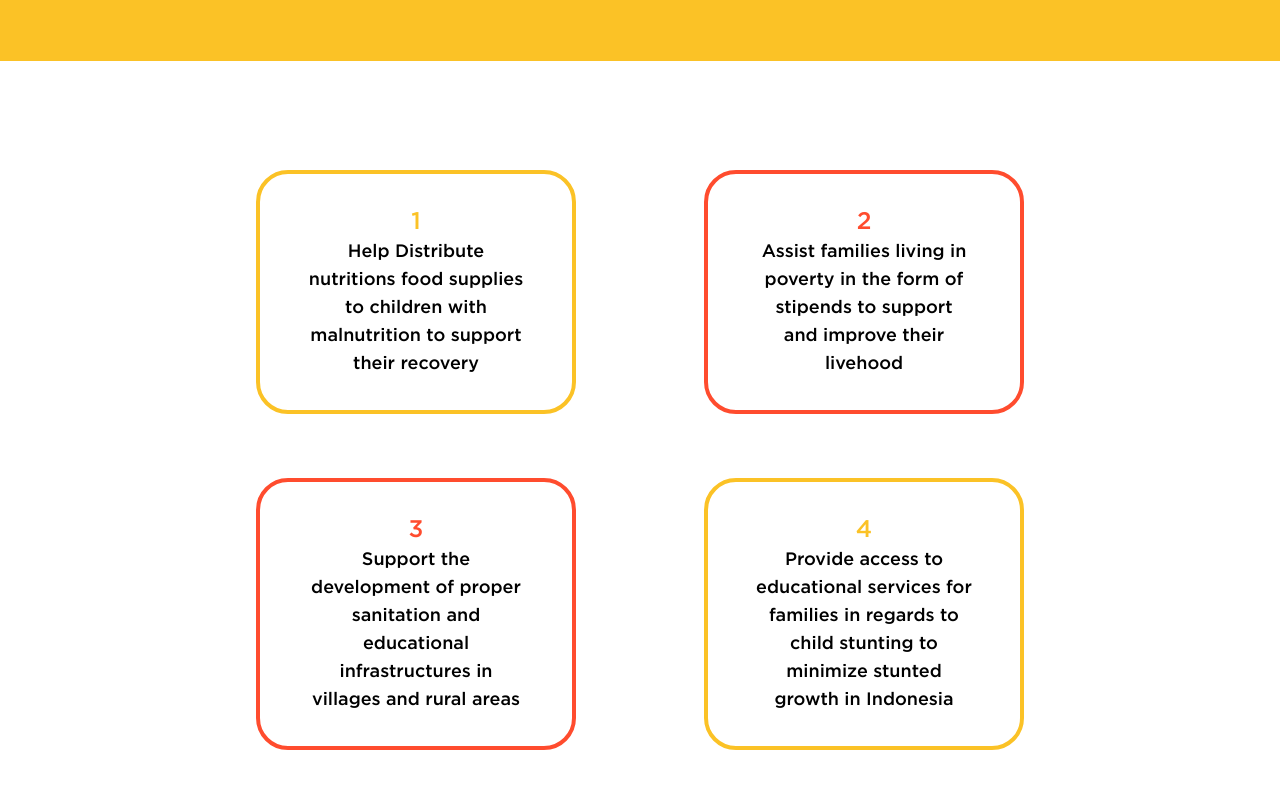
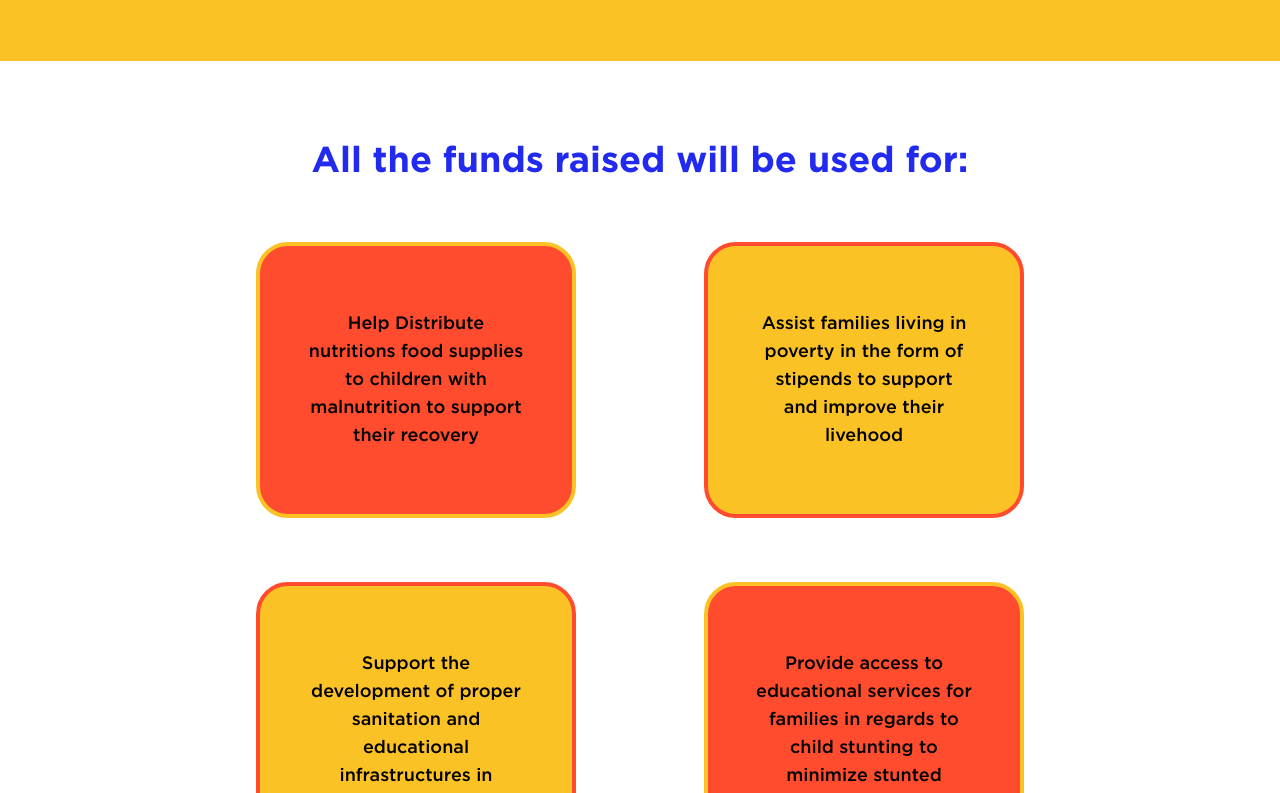
Before and after one commit to alfonsus20/yadayouth-react-v1, a React (Create React App) app: page /donate in a window 1280 px wide. Shown: the part 1260-2053 px from the top of the page. Built offline with nearby package versions, Linux system fonts and the light colour scheme; what @tailwindcss/typography would draw is missing.

Commit message:
Change donation goal section content

```diff
--- a/package.json
+++ b/package.json
@@ -14,7 +14,6 @@
     "react": "^17.0.1",
     "react-dom": "^17.0.1",
     "react-router-dom": "^5.2.0",
-    "react-router-hash-link": "^2.4.0",
     "react-scripts": "4.0.3",
     "react-scroll": "^1.8.2",
     "react-slick": "^0.28.1",
--- a/src/components/DonationCard.js
+++ b/src/components/DonationCard.js
@@ -2,12 +2,12 @@ import React from "react";
 
 const DonationCard = ({goal, idx}) => {
   const color = idx % 4 === 0 || idx % 4 === 3 ? "yellow" : "orange";
+  const bgColor = idx % 4 === 0 || idx % 4 === 3 ? "orange" : "yellow";
   return (
     <div className="px-4 lg:px-16 py-4 lg:py-8 w-full lg:w-1/2 text-lg">
       <div
-        className={`px-4 lg:px-12 py-8 border-4 border-${color} rounded-2xl text-center`}
+        className={`px-4 lg:px-12 py-16 border-4 border-${color} bg-${bgColor} rounded-2xl text-center`}
       >
-        <span className={`text-${color} text-2xl`}>{idx + 1}</span>
         <p>{goal}</p>
       </div>
     </div>
--- a/src/components/Navbar/NavLink.js
+++ b/src/components/Navbar/NavLink.js
@@ -1,7 +1,6 @@
 import React from "react";
 import { Link, useLocation } from "react-router-dom";
 import { Link as LinkScroll } from "react-scroll";
-import { HashLink } from "react-router-hash-link";
 
 const NavLink = ({ text, pathname, hash, mobile, toggleMenu }) => {
   const location = useLocation();
@@ -16,13 +15,6 @@ const NavLink = ({ text, pathname, hash, mobile, toggleMenu }) => {
       </Link>
     );
   }
-
-  const scrollWidthOffset = (el) => {
-    const yCoordinate = el.getBoundingClientRect().top + window.pageYOffset;
-    const yOffset = -96;
-    window.scrollTo({ top: yCoordinate + yOffset, behavior: "smooth" });
-  };
-
   return (
     <LinkScroll
       activeClass = 'active'
@@ -35,9 +27,6 @@ const NavLink = ({ text, pathname, hash, mobile, toggleMenu }) => {
     >
       {text}
     </LinkScroll>
-    // <HashLink to={{ pathname, hash }} smooth scroll={el=>scrollWidthOffset(el)}>
-    //   {text}
-    // </HashLink>
   );
 };
 
--- a/src/pages/Donate.js
+++ b/src/pages/Donate.js
@@ -7,7 +7,7 @@ import { DONATION_GOALS } from "../utils/constants";
 import DonationCard from "../components/DonationCard";
 import Button from "../components/Button";
 import { scroller } from "react-scroll";
-import { useLocation} from 'react-router-dom'
+import { useLocation } from "react-router-dom";
 
 const Donate = () => {
   const location = useLocation();
@@ -22,7 +22,13 @@ const Donate = () => {
   return (
     <>
       <Button scrollUp />
-      <Container center additional="text-blue" bgColor="yellow" id="donate" screen>
+      <Container
+        center
+        additional="text-blue"
+        bgColor="yellow"
+        id="donate"
+        screen
+      >
         <h1 className="text-4xl font-bold">
           We Need YOU to Help The Children Of Tomorrow!
         </h1>
@@ -36,10 +42,14 @@ const Donate = () => {
             <img
               src={DonationImg}
               className="w-80 h-auto hidden md:absolute md:-right-3/4 md:-bottom-1/2 md:block"
-              alt='donation'
+              alt="donation"
             />
           </p>
-          <img src={DonationImg} className="mx-auto mb-12 md:hidden" alt='donation'/>
+          <img
+            src={DonationImg}
+            className="mx-auto mb-12 md:hidden"
+            alt="donation"
+          />
         </div>
       </Container>
       <Container center bgColor="yellow" id="how">
@@ -50,14 +60,14 @@ const Donate = () => {
           <div className="text-black flex flex-col lg:flex-row space-x-4">
             <div className="w-full lg:w-1/2 flex flex-col justify-center items-center lg:block space-y-4 sm:space-y-0">
               <div className="flex flex-col text-center justify-center items-center sm:text-left space-y-4 sm:space-y-0 sm:flex-row sm:space-x-8 ">
-                <img src={BNILogo} className="w-auto" alt='bni-logo' />
+                <img src={BNILogo} className="w-auto" alt="bni-logo" />
                 <div>
                   <strong>0842396708</strong>
                   <br /> a/n Yakina Athiyyah D.
                 </div>
               </div>
               <div className="flex flex-col text-center justify-center items-center  sm:text-left space-y-4 sm:space-y-0 sm:flex-row sm:space-x-8 ">
-                <img src={MandiriLogo} className="w-auto" alt='mandiri-logo' />
+                <img src={MandiriLogo} className="w-auto" alt="mandiri-logo" />
                 <div>
                   <strong>0842396708</strong>
                   <br /> a/n Yakina Athiyyah D.
@@ -74,6 +84,9 @@ const Donate = () => {
         </div>
       </Container>
       <Container padding="6% 15%">
+        <h2 className="text-center text-4xl text-blue mb-8 font-bold">
+          All the funds raised will be used for:
+        </h2>
         <div className="flex flex-wrap flex-row">
           {DONATION_GOALS.map((goal, idx) => {
             return <DonationCard key={idx} goal={goal} idx={idx} />;
```
Also changed, not shown: src/components/Footer/FooterLink.js (line endings or trailing spaces), 1 other file (tests, documents, lock files or other folders).
